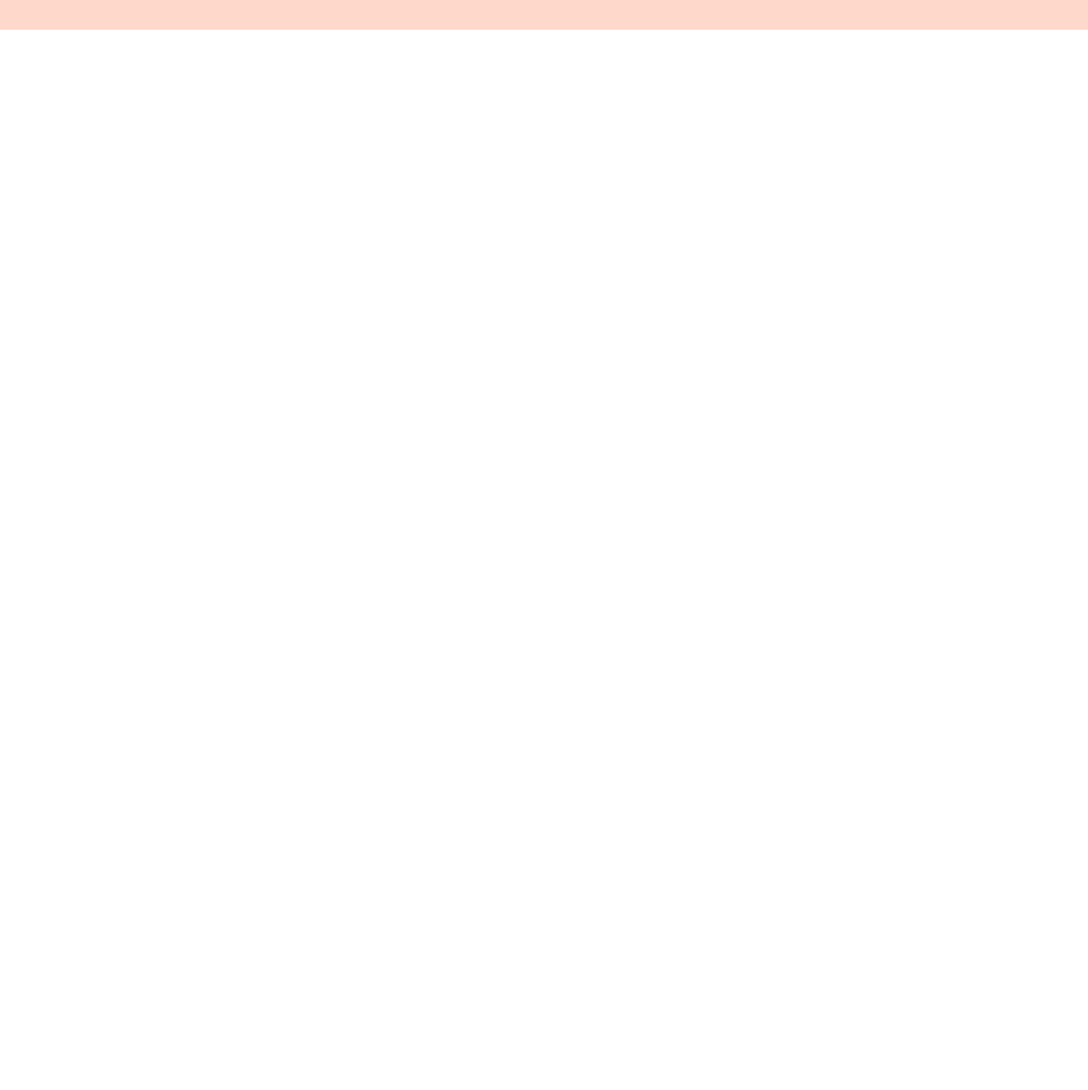
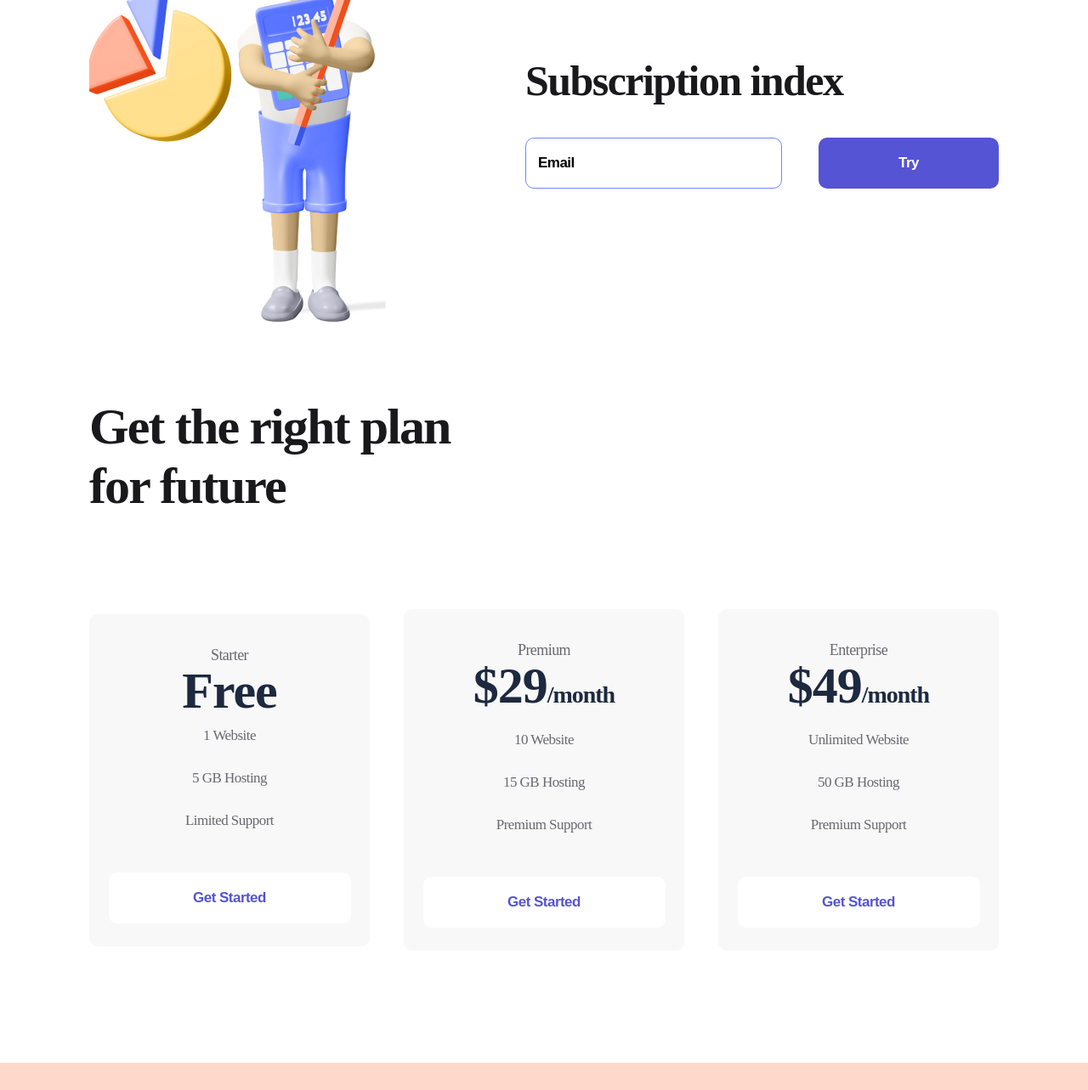
Before and after one commit to IrynaKosenko/Project_Byte, a plain HTML site: page index.html in a window 1280 px wide. Shown: the part 955-2238 px from the top of the page at 85% size. Before the commit the page ends 990 px from the top, so only its background shows below. Drawn offline with nearby package versions, Linux system fonts and the light colour scheme.

Commit message:
Add files via upload

```diff
--- a/css/style.css
+++ b/css/style.css
@@ -15,7 +15,7 @@
    background-color: rgba(255, 113, 67, 0.27);
    padding: 38px 0 48px;
 }
-.header_flex, .footer_flex, .about{
+.header_flex, .footer_flex, .about, .subscribe, .plan_flex{
    display: flex;
    justify-content: space-between;
    align-items: center;
@@ -98,3 +98,98 @@
    background-color: rgba(255, 113, 67, 0.27);
    padding: 38px 0 48px;
 }
+.subscribe{
+   margin-bottom: 85px;
+}
+.subscribe_title{
+   font-weight: bold;
+   font-size: 50px;
+   line-height: 57px;
+   letter-spacing: -1.56316px;
+   color: #19191B;
+   margin-bottom: 38px;
+}
+.input{
+   width: 302px;
+   height: 60px;
+   border-radius: 10px;
+   border:1px solid #7087ff;
+   padding-left: 14px;
+   box-sizing: border-box;
+   margin-right: 39px;
+}
+.input::placeholder, .input{
+   font-weight: bold;
+   font-size: 17px;
+   line-height: 22px;
+   letter-spacing: -0.531474px;
+   color: #000000;
+}
+.input:focus{
+   outline: none;
+}
+
+.plan{
+   margin-bottom: 132px;
+}
+.plan_title{
+   font-weight: bold;
+   font-size: 60px;
+   line-height: 70px;
+   letter-spacing: -1.87579px;
+   color: #19191B;
+   max-width: 504px;
+   margin-bottom: 110px;
+}
+.item{
+   width: 330px;
+   background: #f8f8f8;
+   border-radius: 10px;
+   text-align: center;
+   padding: 34px 0 27px;
+ }
+ .item:hover{
+   transition: 500ms;
+   background: #FF7143;
+   box-shadow: 0px 32px 34px rgba(255, 112, 59, 0.317827);
+
+ }
+ .item_text{
+      font-size: 18px;
+      line-height: 28px;
+      letter-spacing: -0.562737px;
+      color: #696871;
+ }
+ .item:hover .item_text, .item:hover .item_title, item:hover .item_li{
+      color: white;
+      transition: 500ms;
+ }
+ .item_title{
+   font-weight: bold;
+   font-size: 60px;
+   line-height: 56px;
+   letter-spacing: -1.03448px;
+   color: #1D293F;
+ }
+ .item_title span{
+   font-size: 28px;
+   margin: 22px 0 28px;
+ }
+ .item_li{
+   list-style: none;
+   font-size: 17px;
+   line-height: 50px;
+   letter-spacing: -0.531474px;
+   color: #696871;
+ }
+ .button_item{
+   width: 285px;
+   background: white;
+   color: #5454D4;
+   margin-top: 36px;
+ }
+ .item:hover .button_item{
+   background: #9F3919;
+   color: white;
+   transition: 500ms;
+ }
--- a/index.html
+++ b/index.html
@@ -51,6 +51,75 @@
          <img src="./img/Hero 3D.png" alt="firstmen">
       </div>
    </section>
+   <section class="container subscribe">
+      <div>
+         <img src="./img/second_man.png" alt="second_man">
+      </div>
+      <div>
+         <h2 class="subscribe_title">
+            Subscription index
+         </h2>
+         <form>
+            <input class = "input" type="ema il" placeholder="Email">
+            <button class="button button_violet">Try</button>
+         </form>
+      </div>
+   </section>
+   <section class="container plan">
+      <h2 class="plan_title">
+         Get the right plan for future
+      </h2>
+      <div class="plan_flex">
+         <div class="item">
+            <p class="item_text">
+               Starter
+            </p>
+            <h3 class="item_title">
+               Free
+            </h3>
+            <ul>
+               <li class="item_li">1 Website</li>
+               <li class="item_li">5 GB Hosting</li>
+               <li class="item_li">Limited Support</li>
+            </ul>
+            <button class="button button_item">
+               Get Started
+            </button>
+         </div>
+         <div class="item">
+            <p class="item_text">
+               Premium
+            </p>
+            <h3 class="item_title">
+               $29<span>/month</span>
+            </h3>
+            <ul>
+               <li class="item_li">10 Website</li>
+               <li class="item_li">15 GB Hosting</li>
+               <li class="item_li">Premium Support</li>
+            </ul>
+            <button class="button button_item">
+               Get Started
+            </button>
+         </div>
+         <div class="item">
+            <p class="item_text">
+               Enterprise
+            </p>
+            <h3 class="item_title">
+               $49<span>/month</span>
+            </h3>
+            <ul>
+               <li class="item_li">Unlimited Website</li>
+               <li class="item_li">50 GB Hosting</li>
+               <li class="item_li">Premium Support</li>
+            </ul>
+            <button class="button button_item">
+               Get Started
+            </button>
+         </div>
+      </div>
+   </section>
    <footer class="footer">
       <div class="container footer_flex">
       <div>
```
Also changed, not shown: img/second_man.png (added).
